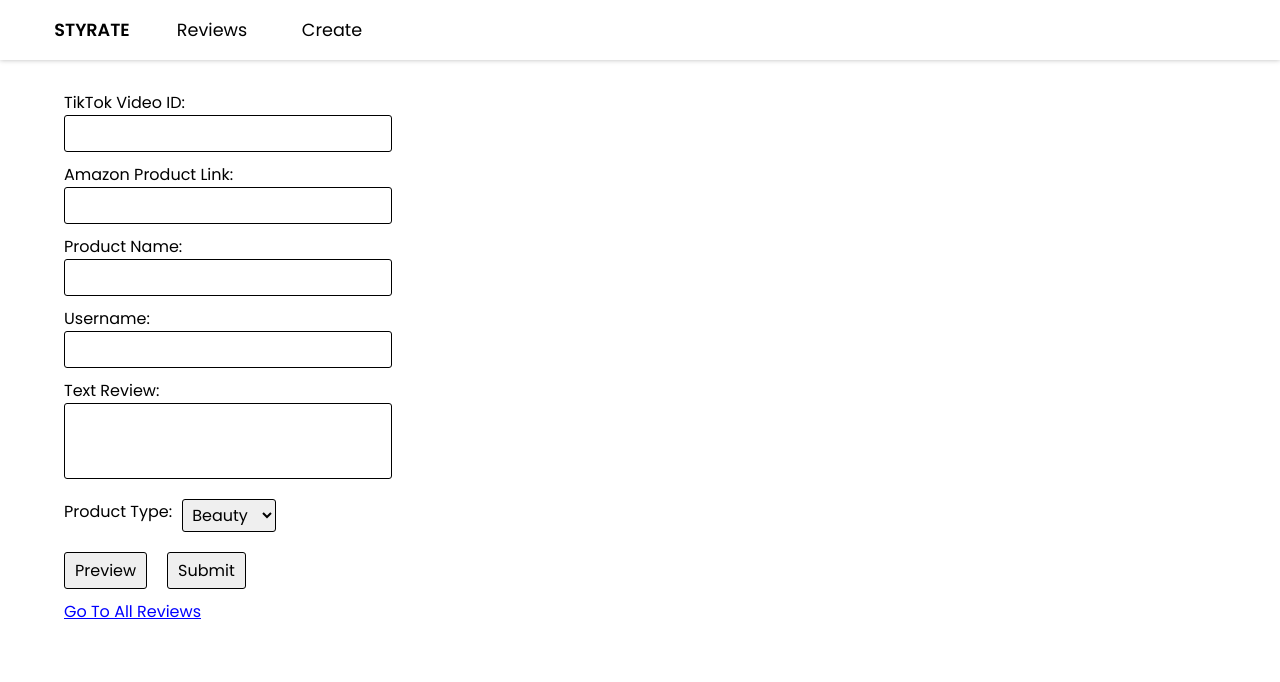
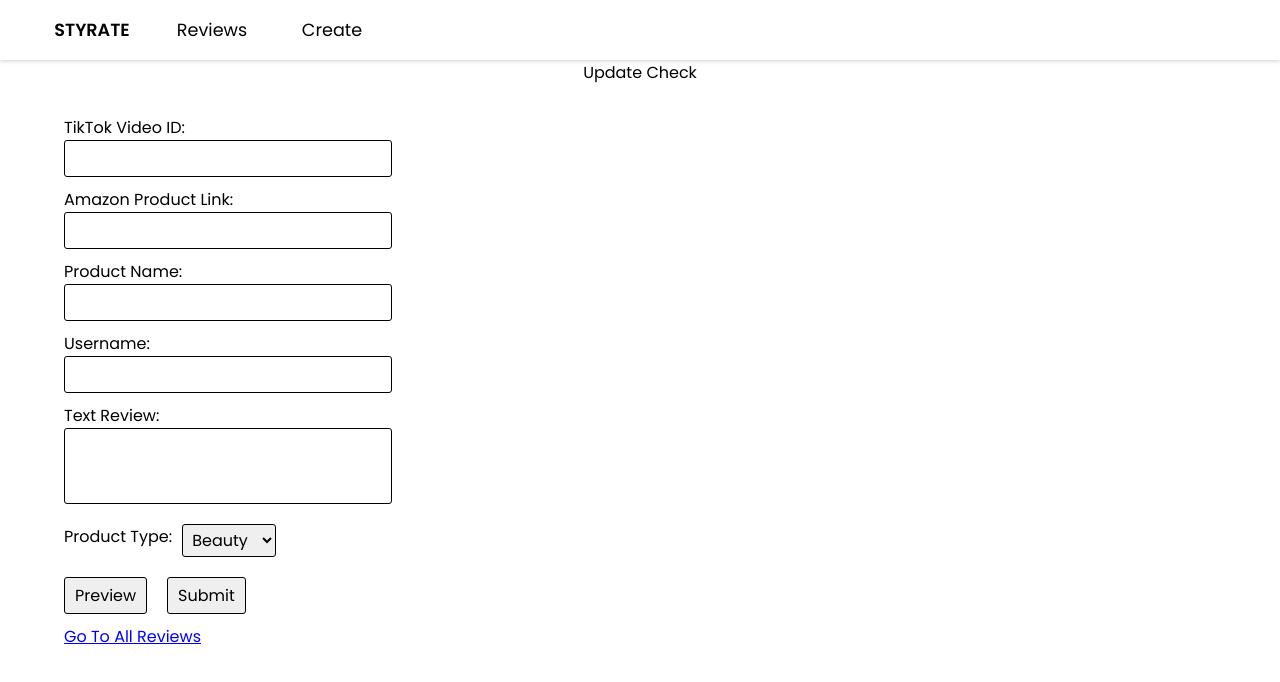
Before and after one commit to Maxosman1/styrate-client, a Next.js app: page / in a window 1280 px wide. Shown: the top 682 px of the page. Built offline with nearby package versions, Linux system fonts and the light colour scheme.

Commit message:
live update check

```diff
--- a/src/pages/index.js
+++ b/src/pages/index.js
@@ -12,6 +12,7 @@ export default function Home() {
         <link rel="icon" href="/favicon.ico" />
       </Head>
       <PageFormat>
+        Update Check
         <Homepage/>
       </PageFormat>
     </>
```
